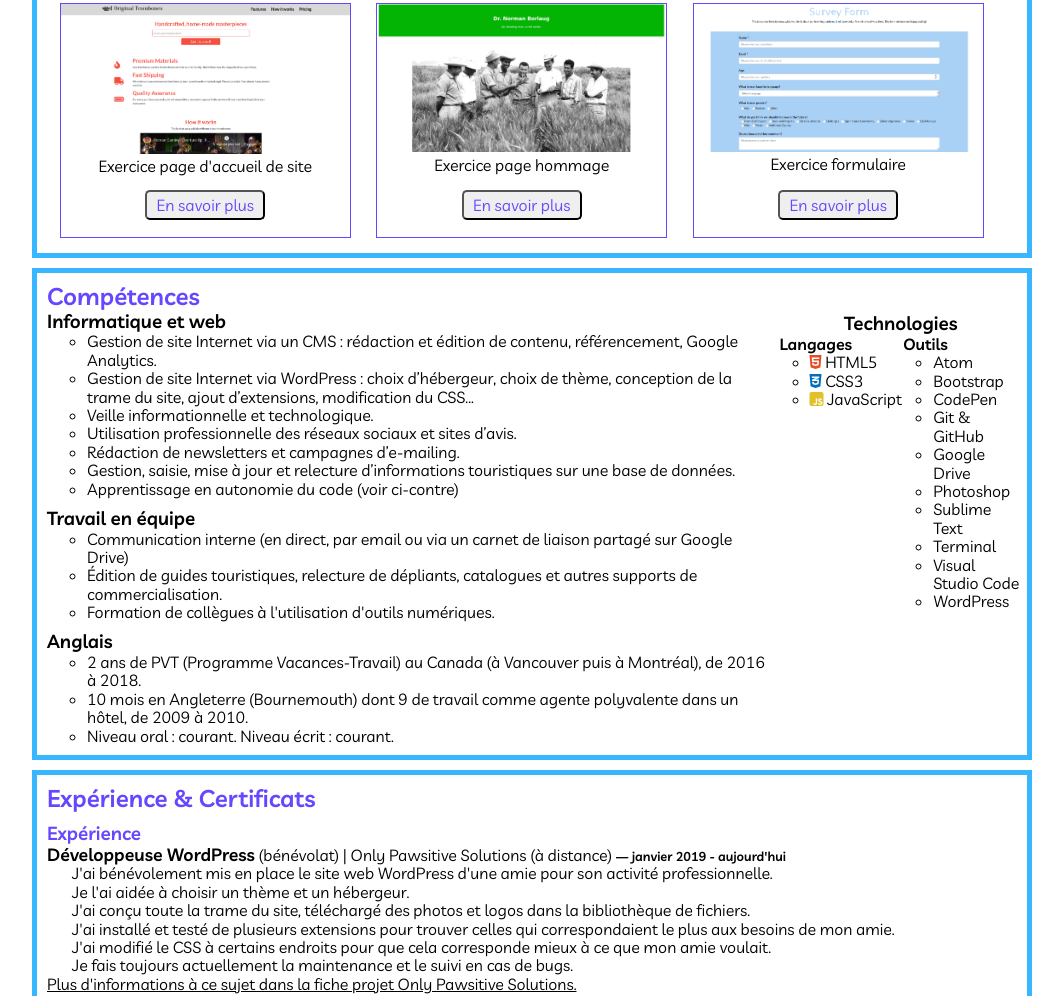
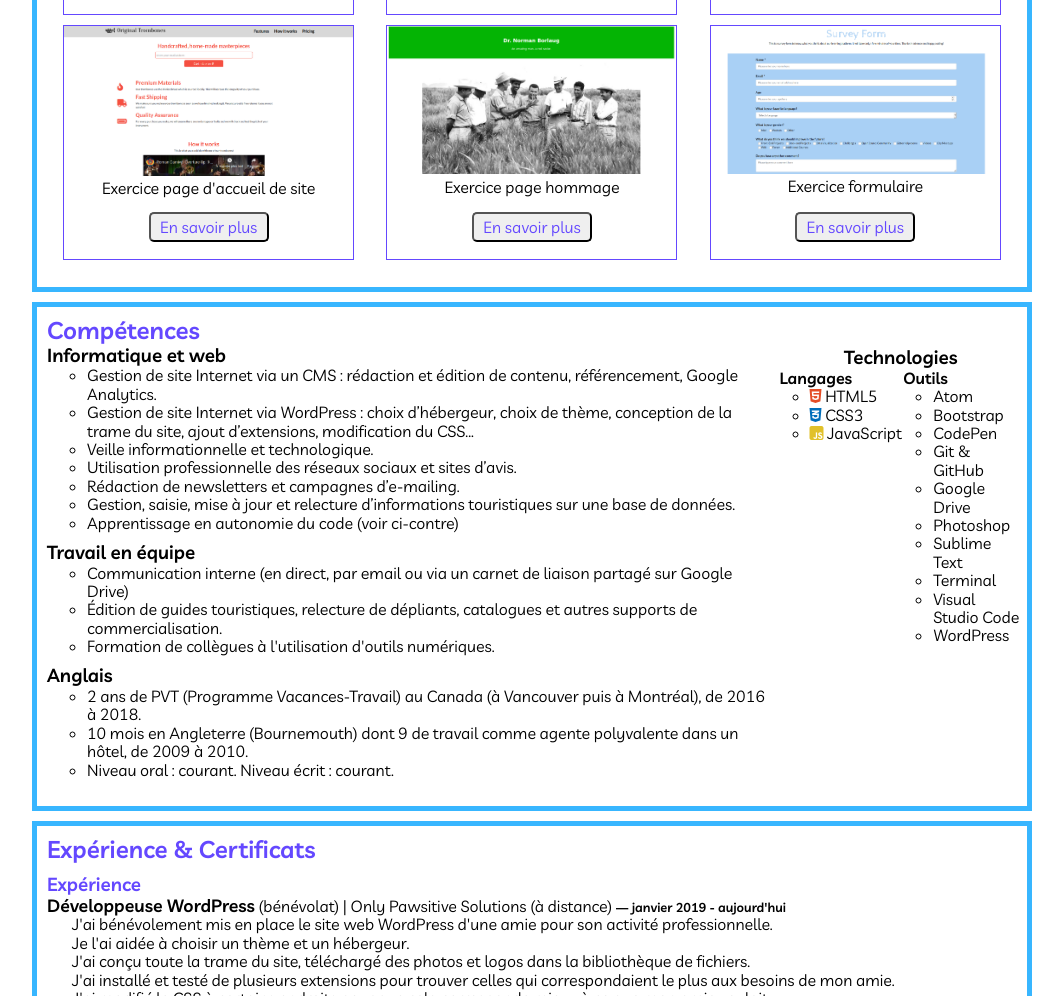
Before and after one commit to zelumine/zelumine.github.io, a plain HTML site: page index.html in a window 1280 px wide. Shown: the part 964-1960 px from the top of the page, without its empty margins (108-1171 px from the left). Drawn offline with nearby package versions, Linux system fonts and the light colour scheme.

Commit message:
One more change

```diff
--- a/index.html
+++ b/index.html
@@ -56,7 +56,7 @@
           développement web un sujet qui me passionne !</p>
         </div>
         <img src="assets/images/Melusine.JPG" alt="Mélusine Rey" id="mypic">
-        <div class="hidden"><br><br><a name="portfolio-link"></a></div>
+        <div class="hidden"><br><a name="portfolio-link"></a></div>
       </article>
       <!-- End about -->
       <!-- Portfolio -->
@@ -118,8 +118,8 @@
             </figure>
             <a href="project-pages/survey-form-project.html" alt="Projet formulaire"><button>En savoir plus</button></a>
           </div>
-          <div class="hidden"><br><br><a name="skills-link"></a></div>
         </div>
+        <div class="hidden"><br><a name="skills-link"></a></div>
       </article>
       <!-- End portfolio -->
       <!-- Skills -->
@@ -177,8 +177,8 @@
               </ul>
             </div>
           </div>
-          <div><br><br><a name="exp-link"></a></div>
         </div>
+        <div class="hidden"><br><a name="exp-link"></a></div>
       </article>
       <!-- End skills-->
       <!-- Experience & certifications -->
--- a/style.css
+++ b/style.css
@@ -25,7 +25,7 @@ strong {
 }
 
 .hidden {
-  height: 1px;
+  height: 12px;
 }
 
 header a, header a:visited {
```
